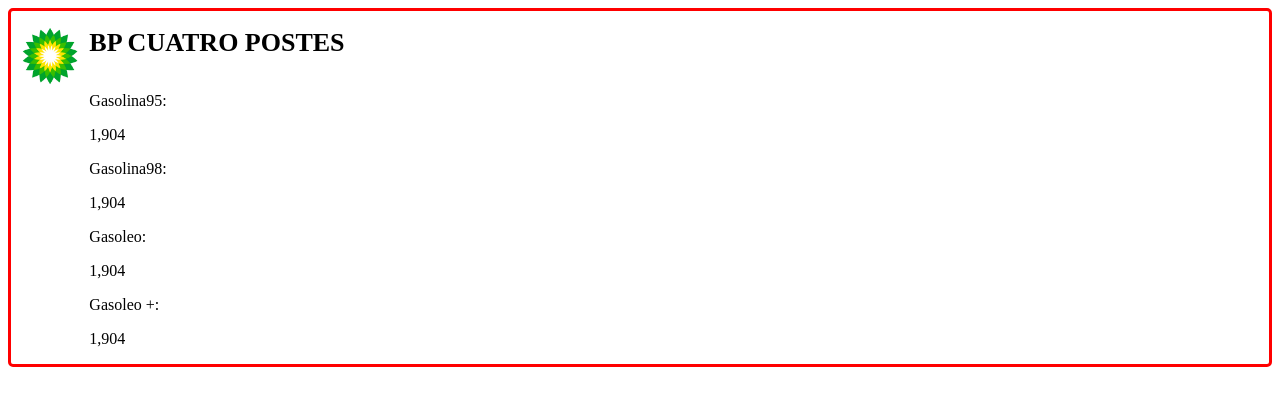
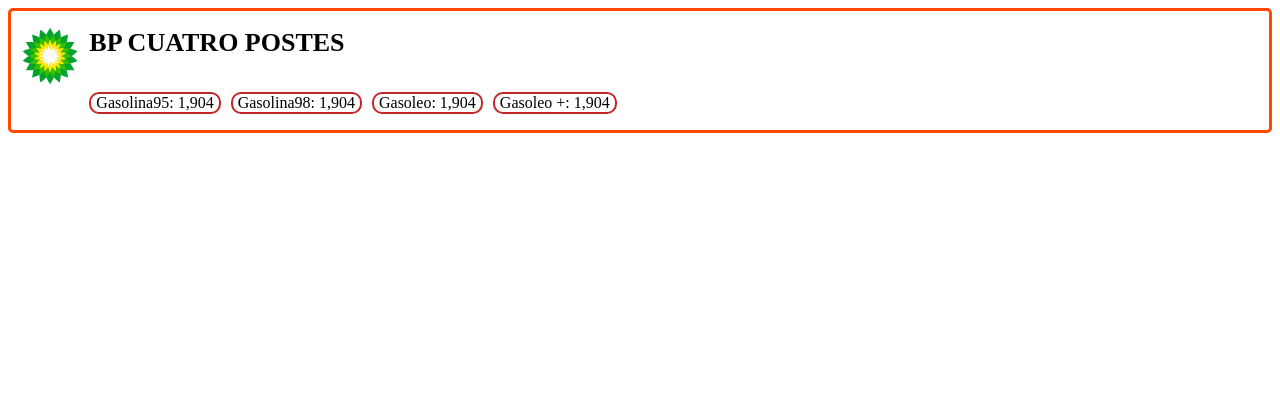
Before and after one commit to PabloSR06/EasyGas, a PHP site: page / in a window 1280 px wide. Shown: the top 406 px of the page. Run offline with PHP 8.4, Linux system fonts and the light colour scheme.

Commit message:
BloqueInfo

```diff
--- a/BloqueInfo/index.html
+++ b/BloqueInfo/index.html
@@ -10,34 +10,22 @@
 </head>
 
 <body>
-    <div class="gas1">
-        <div class="gasolineraLogo">
+    <div class="gasBorder">
+        <div class="gasInfoLogo">
             <img src="bp.png" alt="logo">
         </div>
 
-        <div class="todo">
-            <div>
-                <div class="gasolineraName">
-                    <h1>BP CUATRO POSTES</h1>
-                </div>
+        <div>
+
+            <div class="gasName">
+                <h1>BP CUATRO POSTES</h1>
             </div>
 
-            <div class="precios">
-
-
-                <p>Gasolina95:</p>
-                <p>1,904</p>
-
-                <p>Gasolina98:</p>
-                <p>1,904</p>
-
-                <p>Gasoleo:</p>
-                <p>1,904</p>
-
-                <p>Gasoleo +:</p>
-                <p>1,904</p>
-
-
+            <div class="gasMoney">
+                <p>Gasolina95: 1,904</p>
+                <p>Gasolina98: 1,904</p>
+                <p>Gasoleo: 1,904</p>
+                <p>Gasoleo +: 1,904</p>
             </div>
         </div>
 
--- a/BloqueInfo/style.css
+++ b/BloqueInfo/style.css
@@ -1,22 +1,24 @@
-.gas1{
+.gasBorder{
     border-radius: 5px;
-    border: 3px solid red;
+    border: 3px solid rgb(255, 72, 0);
     display: flex;
 }
-.gasolineraLogo img {
+.gasInfoLogo img {
     border-radius: 5px;
     max-height: 70px;
     max-width: 70px;
     padding: 10px;
 }
-.gasolineraName{
+.gasName{
     font-size: 13px;
 }
-.precios{
-    display: table;
-    margin: 0px;
+.gasMoney{
+    display: flex;
 }
-.todo{
-    display: inline-block;
-
+.gasMoney p {
+    border-radius: 10px;
+    border: 2px solid rgb(194, 38, 38);
+    padding-left: 5px;
+    padding-right: 5px;
+    margin-right: 10px;
 }
```
